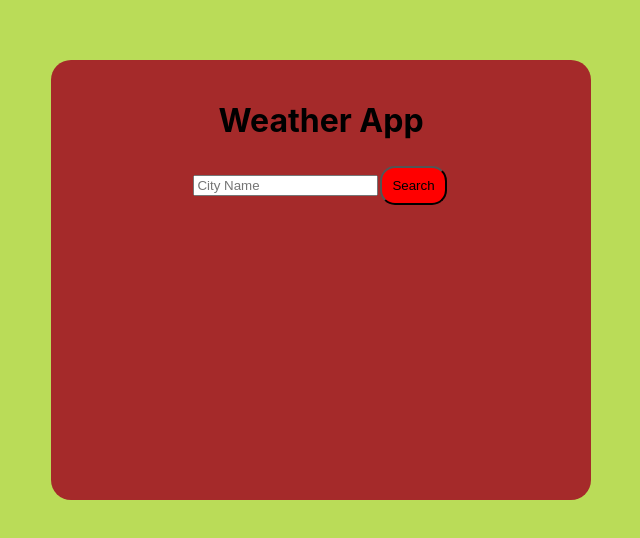
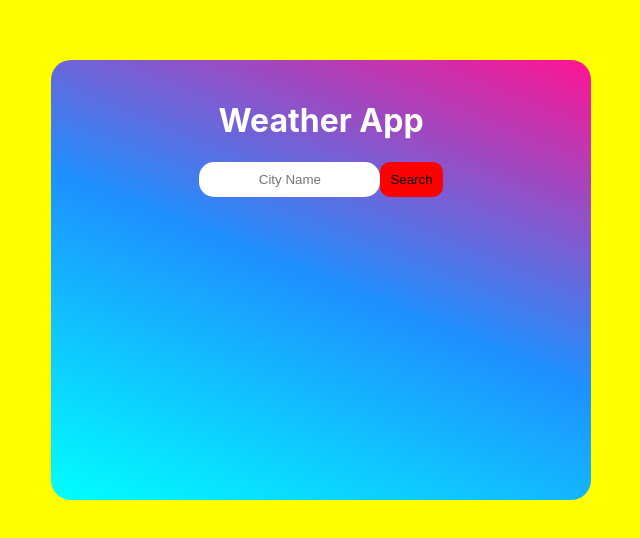
Before and after one commit to raghavks99/weather_app, a React (Create React App) app: page / in a window 1280 px wide. Shown: the part 120-658 px from the top of the page, without its empty margins (319-959 px from the left). Built offline with nearby package versions, Linux system fonts and the light colour scheme.

Commit message:
change in styling

```diff
--- a/src/App.css
+++ b/src/App.css
@@ -1,13 +1,15 @@
-
+.header {
+  color:white
+}
 .weather-app {
   width:500px;
   height :400px;
   padding: 20px;
   border-radius: 20px;
-  background-color: brown;
+  background: dodgerblue linear-gradient(22deg, aqua, dodgerblue, deeppink)
 }
 .main {
-  background-color: #badc58;
+  background-color: yellow;
   height: 100vh;
   width: 100%;
   display:flex;
@@ -22,12 +24,33 @@
   text-align: center;
   display : inline-block;
   text-decoration: none;
-  margin: 4px 2px;
   padding: 10px 10px;
   background-color: red;
-  border-radius: 15px;
+  border:none;
+  border-radius:10px;
+  position: relative;
+  box-shadow: inset 0 0 0 0 yellow;
+  transition : ease-out 0.1s;
+  font: size 1.6rem;
+  outline:none;
+}
+
+.weather-content {
+  font-size: 1rem;
+  color:white;
 }
 
 button[type=submit]:hover {
   background-color: #45a049;
 }
+
+.search-bar {
+  border-radius: 15px;
+  border:none;
+  text-align: center;
+}
+
+.input-button {
+  display: flex;
+  justify-content: center;
+}
--- a/src/components/Search.js
+++ b/src/components/Search.js
@@ -32,22 +32,25 @@ function Search({ onSearchChange }) {
               console.log(response)
               document.getElementById("cityName").innerHTML = response.cityName;
               document.getElementById("cloud_pct").innerHTML = "Cloud Precipitation : "+JSON.stringify(response.cloud_pct);
-              document.getElementById("feels_like").innerHTML = "Feels Like :"+JSON.stringify(response.feels_like);
+              document.getElementById("feels_like").innerHTML = "Feels Like :"+JSON.stringify(response.feels_like)+"°C";
               document.getElementById("humidity").innerHTML = "Humidity : "+JSON.stringify(response.humidity);
-              document.getElementById("max_temp").innerHTML = "Maximum Temerature : "+JSON.stringify(response.max_temp);
-              document.getElementById("min_temp").innerHTML = "Minimum Temperature : "+JSON.stringify(response.min_temp);
-              document.getElementById("temp").innerHTML = "Temperature : "+JSON.stringify(response.temp);
-              document.getElementById("wind_degrees").innerHTML = "Wind Degrees : "+JSON.stringify(response.wind_degrees);
-              document.getElementById("wind_speed").innerHTML = "Wind Speed : "+JSON.stringify(response.wind_speed);
+              document.getElementById("max_temp").innerHTML = "Maximum Temerature : "+JSON.stringify(response.max_temp)+"	°C";
+              document.getElementById("min_temp").innerHTML = "Minimum Temperature : "+JSON.stringify(response.min_temp)+"°C";
+              document.getElementById("temp").innerHTML = "Temperature : "+JSON.stringify(response.temp) + "	°C";
+              document.getElementById("wind_degrees").innerHTML = "Wind Degrees : "+JSON.stringify(response.wind_degrees)+"m/s";
+              document.getElementById("wind_speed").innerHTML = "Wind Speed : "+JSON.stringify(response.wind_speed)+"m/s";
               }
         )
         .catch(err => console.error(err));
       };
 
     return (
-        <div className='weather-data'>
+      <>
+        <div className='input-button'>
             <input className='search-bar' placeholder='City Name' value={cityName} onChange={handleInput}></input>
-            <button onClick={loadData} className = "button" type = "submit">Search</button>
+            <button onClick={(cityName) ? loadData : ' '} className = "button" type = "submit">Search</button>
+        </div>
+        <div className='weather-content'>
           <h2 id='cityName'>{cityName1}</h2>
           <div><span id = "temp"></span></div>
           <div><span id = "cloud_pct"></span></div>
@@ -59,6 +62,7 @@ function Search({ onSearchChange }) {
           <div><span id = "wind_degrees"></span></div>
           <div><span id = "wind_speed"></span></div>
         </div>
+      </>
     );
 }
 export default Search;
```
Lines whose indentation alone changed are shown as unchanged.
